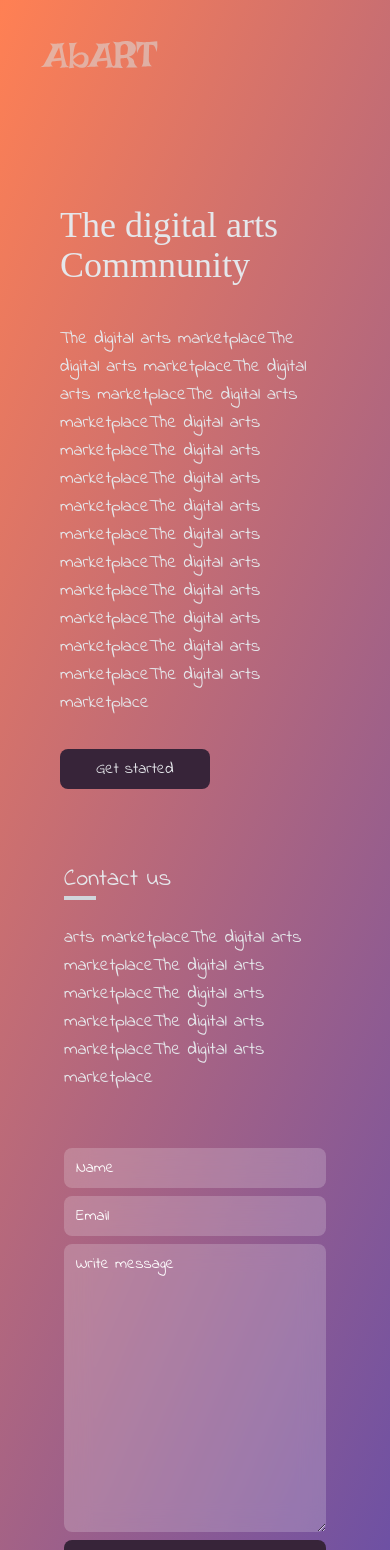
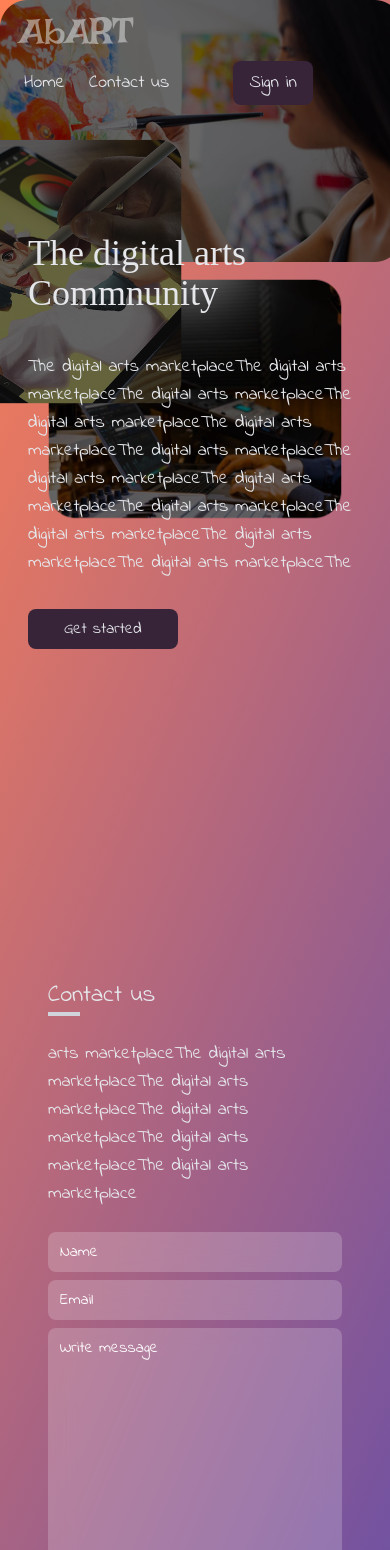
Before and after one commit to valentindush/abaArt-1, a Svelte app in the folder client/: page / in a window 390 px wide. Shown: the top 1550 px of the page. Built offline with nearby package versions, Linux system fonts and the light colour scheme; a web font is replaced by a local one.

Commit message:
FX: Responsiveness and the sign in button

```diff
--- a/client/src/Pages/Home/Home.svelte
+++ b/client/src/Pages/Home/Home.svelte
@@ -3,28 +3,29 @@
 </script>
 <section class="w-full relative">
     <div class="h-screen">
-        <nav class="flex gap-24 p-10 z-10">
+        <nav class="flex gap-24 p-10 md:p-4  z-10 md:gap-2 w-full flex-wrap">
             <div class="logo z-10">
                 <img src="./images/logo.svg" alt="Logo here">
             </div>
-            <div class="links text-gray-200 text-lg py-2 z-10 sm:hidden">
-                <a href="#/" class=" p-2 px-4 active:scale-90">Home</a>
-                <a href="#/" class=" p-2 px-4 active:scale-90">Contact us</a>
+            <div class="links text-gray-200 text-lg py-2 z-10 flex gap-2">
+                <a href="#/" class=" p-2 active:scale-95">Home</a>
+                <a href="#/" class=" p-2 active:scale-95">Contact us</a>
+                <a href="#/login" class=" px-4 py-2 rounded-lg active:scale-95 bg-[#372439] ml-12">Sign in</a>
             </div>
         </nav>
-        <div class="img absolute right-0 top-0 sm:hidden brightness-50  ">
-            <img src="./images/image 1.png" class="object-cover" alt="">
-            <img src="./images/image 4.png" class="scale-75 object-cover absolute top-[15rem]" alt="">
+        <div class="img absolute right-0 top-0  ">
+            <img src="./images/image 1.png" class="object-cover brightness-[.4]" alt="">
+            <img src="./images/image 4.png" class="scale-75 object-cover absolute top-[15rem] brightness-[.4]" alt="">
 
-            <img src="./images/image 3.png" class="scale-75 object-cover absolute top-24 -left-[10rem]" alt="">
+            <img src="./images/image 3.png" class="scale-75 object-cover absolute top-24 -left-[10rem] brightness-[.4]" alt="">
         </div>
-        <div class="relative z-10 px-10">
+        <div class="relative z-10 px-10 md:p-2 h-fit">
             <header class="pt-24 px-5">
                 <div class="title">
                     <h2 class=" title-main text-4xl text-gray-200">The digital arts Commnunity</h2>
                 </div>
                 <div class="py-10">
-                    <p class="text-gray-200 max-w-[35rem] text-lg">The digital arts marketplaceThe digital arts marketplaceThe digital arts marketplaceThe digital arts marketplaceThe digital arts marketplaceThe digital arts marketplaceThe digital arts marketplaceThe digital arts marketplaceThe digital arts marketplaceThe digital arts marketplaceThe digital arts marketplaceThe digital arts marketplaceThe digital arts marketplaceThe digital arts marketplace</p>
+                    <p class="text-gray-200 max-w-[35rem] md:w-full md:max-w-full text-lg">The digital arts marketplaceThe digital arts marketplaceThe digital arts marketplaceThe digital arts marketplaceThe digital arts marketplaceThe digital arts marketplaceThe digital arts marketplaceThe digital arts marketplaceThe digital arts marketplaceThe digital arts marketplaceThe digital arts marketplaceThe digital arts marketplaceThe</p>
                 </div>
                 <div class="">
                     <a href="#/signup" class="py-2 px-9 rounded-lg text-gray-200 bg-[#372439] active:scale-95">Get started</a>
@@ -33,8 +34,8 @@
         </div>
     </div>
 
-    <div class="px-10 py-5">
-        <header class="px-6">
+    <div class="px-10 mt-5 md:mt-[8rem]">
+        <header class="px-6 md:p-2">
             <div class="title relative">
                 <h2 class="text-2xl text-gray-200">Contact us</h2>
                 <div class="h-1 w-8 bg-gray-300 absolute"></div>
@@ -42,7 +43,7 @@
             <p class="text-gray-200 max-w-[35rem] text-lg mt-7">arts marketplaceThe digital arts marketplaceThe digital arts marketplaceThe digital arts marketplaceThe digital arts marketplaceThe digital arts marketplace</p>
         </header>
 
-        <div class="flex gap-4 px-6 pt-12 items-center justify-between flex-wrap sm:block">
+        <div class="flex gap-4 px-6 md:p-2 pt-12 items-center justify-between flex-wrap sm:block">
             <form action="#" class="w-[30em] max-w-[30rem] sm:w-full">
                 <input type="text" placeholder="Name" class="w-full bg-white rounded-lg py-2 px-3 backdrop-blur-md bg-opacity-20 text-white placeholder:text-white mt-2 outline-none focus:border focus:border-white focus:border-opacity-10" />
                 <input type="email" placeholder="Email" class="w-full bg-white rounded-lg py-2 px-3 backdrop-blur-md bg-opacity-20 text-white placeholder:text-white mt-2 outline-none focus:border focus:border-white focus:border-opacity-10" />
@@ -60,7 +61,7 @@
     .title-main {
         font-family: 'Irish Grover', cursive;
     }
-    .border-gradient{
+    /* .border-gradient{
         background: linear-gradient(113.06deg, rgba(254, 96, 41,0.8) 0.63%, rgba(55, 31, 151,0.8) 100%);
-    }
+    } */
 </style>
--- a/client/src/Pages/Main/AddArt.svelte
+++ b/client/src/Pages/Main/AddArt.svelte
@@ -53,9 +53,9 @@
     }
 </script>
 <main class="bg-black w-screen h-screen z-40 fixed top-0 left-0 bg-opacity-70">
-    <div class="bg-white bg-opacity-70 m-auto w-[35rem] rounded-lg p-4 font-bold text-center relative mt-12">
+    <div class="bg-white bg-opacity-20 backdrop-blur-sm m-auto w-[35rem] rounded-lg p-4 font-bold text-center relative mt-12">
         <button on:click={close} class="btn-close absolute opacity-80 right-2 top-1 active:scale-[.97]" title="close" >
-            <Icon src={RiSystemCloseCircleLine} size='30' color='red' />
+            <Icon src={RiSystemCloseCircleLine} size='30' color='#f06c62' />
         </button>
         <h2 class="text-3xl">Share yout art</h2>
 
--- a/client/src/Pages/Main/Main.svelte
+++ b/client/src/Pages/Main/Main.svelte
@@ -57,12 +57,16 @@
         activeCat = value;
     }
 
-    let showProfile:boolean = false;
-    let showAddArt:boolean = false;
-    let showNotifications:boolean = false;
+    let showProfile = false
+    let showAddArt = false
+    let showNotifications = false
+    let showChat = false
 
     const closeProfile = ()=>showProfile = !showProfile;
     const closeAddArt = ()=> showAddArt = !showAddArt
+    const closeNotification = ()=> showNotifications = !showNotifications
+    const closeChat = ()=> showChat = !showChat
+
 
 
 </script>
@@ -93,6 +97,7 @@
 
     <div class="content mt-24">
 
+        {#if arts.length !== 0}
             <div class="">
                 <div class="title">
                     <h2 class="text-gray-200 text-2xl">Now trending</h2>
@@ -101,7 +106,7 @@
                     {#each arts as art}
                         <Art {art} />
                         {:else}
-                        <p class="text-red-500 p-2">Something went wrong</p>
+                            <p class="text-red-500 p-2 font-bold text-2xl">Something went wrong</p>
 
                     {/each}
                 </div>
@@ -115,7 +120,7 @@
                     {#each arts as art}
                         <Art {art} />
                         {:else}
-                        <p class="text-red-500 p-2">Something went wrong</p>
+                            <p class="text-red-500 p-2 font-bold text-2xl">Something went wrong</p>
 
                     {/each}
                 </div>
@@ -136,12 +141,16 @@
                     {#each arts as art}
                         <Art {art} />
                         {:else}
-                        <p class="text-red-500 p-2">Something went wrong</p>
+                            <p class="text-red-400 p-2 font-bold text-2xl">Something went wrong</p>
 
                     {/each}
                 </div>
 
             </div>
+            {:else}
+            <p class="text-red-500 p-2 font-semibold text-2xl">Ooops. Something went wrong while loading the arts</p>
+
+        {/if}
 
     </div>
 
--- a/client/src/Pages/SignUp/signUp.svelte
+++ b/client/src/Pages/SignUp/signUp.svelte
@@ -51,7 +51,7 @@
                       </div>
                   {/if}
 
-                  <button type="submit" class="bg-[#372439] py-2 w-full text-white rounded-lg active:scale-95 mt-4">Log in</button>
+                  <button type="submit" class="bg-[#372439] py-2 w-full text-white rounded-lg active:scale-95 mt-4">Create account</button>
                   <p class="text-gray-200 text-md text-center mt-3">Or <a class="text-blue-400 hover:underline" href="/#/login">login</a></p>
               </form>
           </div>
```
Lines whose indentation alone changed are shown as unchanged.
